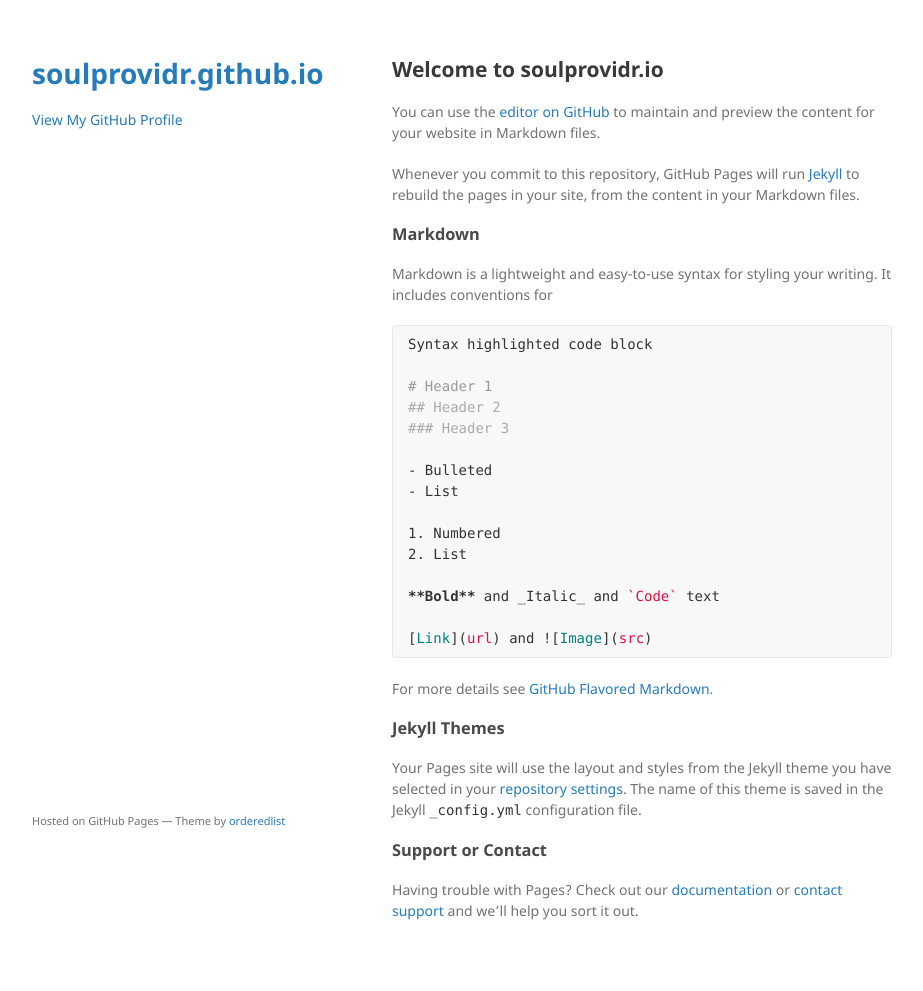
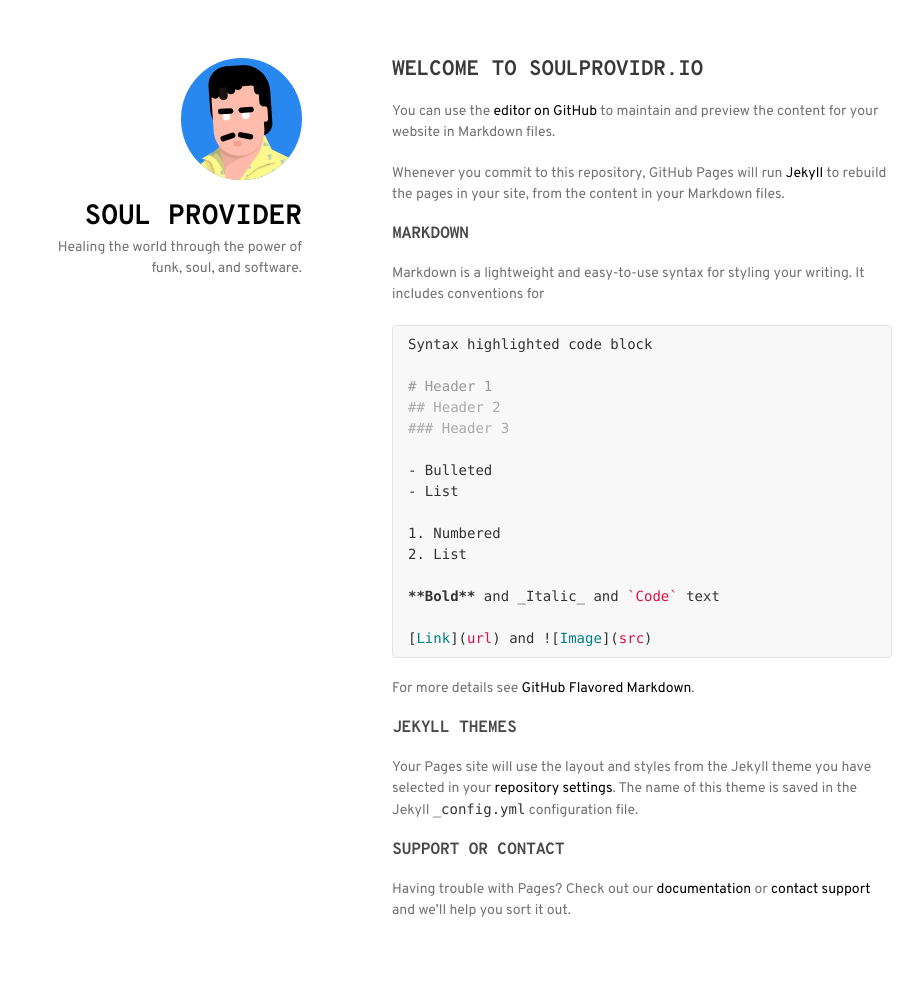
Before and after one commit to soulprovidr/soulprovidr.github.io, a Jekyll site: the page built from index.md, in a window 1280 px wide. Shown: the whole page, without its empty margins (178-1101 px from the left). Built offline with Jekyll 4.4.1, drawn with Linux system fonts in a browser that asks for light colours; our own code applies the rules of GitHub Pages for plain Markdown files; the repository's description, which GitHub fills in, is left out.

Commit message:
Updated styles.

```diff
--- a/_config.yml
+++ b/_config.yml
@@ -1 +1,3 @@
-theme: jekyll-theme-minimal
+title: Soul Provider
+description: Healing the world through the power of funk, soul, and software.
+logo: ./assets/img/logo.svg
--- a/_layouts/default.html
+++ b/_layouts/default.html
@@ -14,52 +14,24 @@
   <body>
     <div class="wrapper">
       <header>
-        <h1><a href="{{ "/" | absolute_url }}">{{ site.title | default: site.github.repository_name }}</a></h1>
-
         {% if site.logo %}
-          <img src="{{site.logo | relative_url}}" alt="Logo" />
+          <img class="header__logo" src="{{site.logo | relative_url}}" alt="Logo" />
         {% endif %}
-
-        <p>{{ site.description | default: site.github.project_tagline }}</p>
-
-        {% if site.github.is_project_page %}
-        <p class="view"><a href="{{ site.github.repository_url }}">View the Project on GitHub <small>{{ site.github.repository_nwo }}</small></a></p>
-        {% endif %}
-
-        {% if site.github.is_user_page %}
-        <p class="view"><a href="{{ site.github.owner_url }}">View My GitHub Profile</a></p>
-        {% endif %}
-
-        {% if site.show_downloads %}
-        <ul>
-          <li><a href="{{ site.github.zip_url }}">Download <strong>ZIP File</strong></a></li>
-          <li><a href="{{ site.github.tar_url }}">Download <strong>TAR Ball</strong></a></li>
-          <li><a href="{{ site.github.repository_url }}">View On <strong>GitHub</strong></a></li>
-        </ul>
-        {% endif %}
+        <h1 class="header__title">
+          <a href="{{ "/" | absolute_url }}">
+            {{ site.title | default: site.github.repository_name }}
+          </a>
+        </h1>
+        <p>
+          {{ site.description | default: site.github.project_tagline }}
+        </p>
       </header>
       <section>
 
       {{ content }}
 
       </section>
-      <footer>
-        {% if site.github.is_project_page %}
-        <p>This project is maintained by <a href="{{ site.github.owner_url }}">{{ site.github.owner_name }}</a></p>
-        {% endif %}
-        <p><small>Hosted on GitHub Pages &mdash; Theme by <a href="https://github.com/orderedlist">orderedlist</a></small></p>
-      </footer>
     </div>
     <script src="{{ "/assets/js/scale.fix.js" | relative_url }}"></script>
-    {% if site.google_analytics %}
-    <script>
-      (function(i,s,o,g,r,a,m){i['GoogleAnalyticsObject']=r;i[r]=i[r]||function(){
-      (i[r].q=i[r].q||[]).push(arguments)},i[r].l=1*new Date();a=s.createElement(o),
-      m=s.getElementsByTagName(o)[0];a.async=1;a.src=g;m.parentNode.insertBefore(a,m)
-      })(window,document,'script','https://www.google-analytics.com/analytics.js','ga');
-      ga('create', '{{ site.google_analytics }}', 'auto');
-      ga('send', 'pageview');
-    </script>
-    {% endif %}
   </body>
 </html>
--- a/_sass/fonts.scss
+++ b/_sass/fonts.scss
@@ -1,55 +1,33 @@
 @font-face {
-  font-family: 'Noto Sans';
+  font-family: 'Overpass Mono';
   font-weight: 400;
   font-style: normal;
-  src: url('../fonts/Noto-Sans-regular/Noto-Sans-regular.eot');
-  src: url('../fonts/Noto-Sans-regular/Noto-Sans-regular.eot?#iefix') format('embedded-opentype'),
-       local('Noto Sans'),
-       local('Noto-Sans-regular'),
-       url('../fonts/Noto-Sans-regular/Noto-Sans-regular.woff2') format('woff2'),
-       url('../fonts/Noto-Sans-regular/Noto-Sans-regular.woff') format('woff'),
-       url('../fonts/Noto-Sans-regular/Noto-Sans-regular.ttf') format('truetype'),
-       url('../fonts/Noto-Sans-regular/Noto-Sans-regular.svg#NotoSans') format('svg');
+  src: url('../fonts/overpass-mono/overpass-mono-regular.otf');
 }
 
 @font-face {
-  font-family: 'Noto Sans';
+  font-family: 'Overpass Mono';
   font-weight: 700;
   font-style: normal;
-  src: url('../fonts/Noto-Sans-700/Noto-Sans-700.eot');
-  src: url('../fonts/Noto-Sans-700/Noto-Sans-700.eot?#iefix') format('embedded-opentype'),
-       local('Noto Sans Bold'),
-       local('Noto-Sans-700'),
-       url('../fonts/Noto-Sans-700/Noto-Sans-700.woff2') format('woff2'),
-       url('../fonts/Noto-Sans-700/Noto-Sans-700.woff') format('woff'),
-       url('../fonts/Noto-Sans-700/Noto-Sans-700.ttf') format('truetype'),
-       url('../fonts/Noto-Sans-700/Noto-Sans-700.svg#NotoSans') format('svg');
+  src: url('../fonts/overpass-mono/overpass-mono-bold.otf');
 }
 
 @font-face {
-  font-family: 'Noto Sans';
+  font-family: 'Overpass';
   font-weight: 400;
-  font-style: italic;
-  src: url('../fonts/Noto-Sans-italic/Noto-Sans-italic.eot');
-  src: url('../fonts/Noto-Sans-italic/Noto-Sans-italic.eot?#iefix') format('embedded-opentype'),
-       local('Noto Sans Italic'),
-       local('Noto-Sans-italic'),
-       url('../fonts/Noto-Sans-italic/Noto-Sans-italic.woff2') format('woff2'),
-       url('../fonts/Noto-Sans-italic/Noto-Sans-italic.woff') format('woff'),
-       url('../fonts/Noto-Sans-italic/Noto-Sans-italic.ttf') format('truetype'),
-       url('../fonts/Noto-Sans-italic/Noto-Sans-italic.svg#NotoSans') format('svg');
+  src: url('../fonts/overpass/overpass-regular.otf');
 }
 
 @font-face {
-  font-family: 'Noto Sans';
+  font-family: 'Overpass';
+  font-weight: 400;
+  font-style: italic;
+  src: url('../fonts/overpass/overpass-italic.otf');
+}
+
+@font-face {
+  font-family: 'Overpass';
   font-weight: 700;
-  font-style: italic;
-  src: url('../fonts/Noto-Sans-700italic/Noto-Sans-700italic.eot');
-  src: url('../fonts/Noto-Sans-700italic/Noto-Sans-700italic.eot?#iefix') format('embedded-opentype'),
-       local('Noto Sans Bold Italic'),
-       local('Noto-Sans-700italic'),
-       url('../fonts/Noto-Sans-700italic/Noto-Sans-700italic.woff2') format('woff2'),
-       url('../fonts/Noto-Sans-700italic/Noto-Sans-700italic.woff') format('woff'),
-       url('../fonts/Noto-Sans-700italic/Noto-Sans-700italic.ttf') format('truetype'),
-       url('../fonts/Noto-Sans-700italic/Noto-Sans-700italic.svg#NotoSans') format('svg');
+  font-style: normal;
+  src: url('../fonts/overpass/overpass-bold.otf');
 }
--- a/assets/css/style.scss
+++ b/assets/css/style.scss
@@ -2,3 +2,41 @@
 ---
 
 @import "jekyll-theme-minimal";
+
+* {
+  box-sizing: border-box;
+}
+
+body {
+  font-family: Overpass;
+}
+
+h1, h2, h3 {
+  font-family: Overpass Mono;
+  letter-spacing: -.5px;
+  text-transform: uppercase;
+}
+
+a {
+  color: black;
+  text-decoration: none;
+}
+
+a:hover, a:focus {
+  color: inherit;
+  text-decoration: underline;
+}
+
+header {
+  text-align: right;
+}
+
+.header__logo {
+  border-radius: 50%;
+  width: 45%;
+  margin-bottom: 15px;
+}
+
+.header__title {
+  margin-bottom: 5px;
+}
```
Also changed, not shown: assets/fonts/overpass-mono/overpass-mono-bold.otf (added), assets/fonts/overpass-mono/overpass-mono-regular.otf (added), assets/fonts/overpass/overpass-bold.otf (added), assets/fonts/overpass/overpass-italic.otf (added), assets/fonts/overpass/overpass-regular.otf (added).
